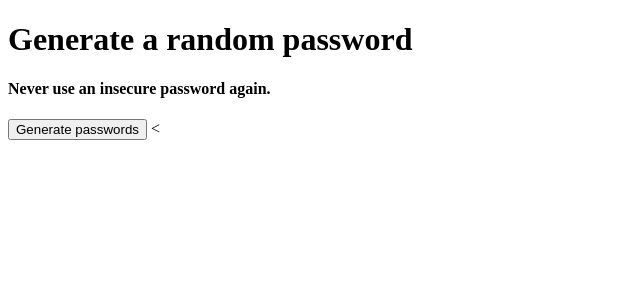
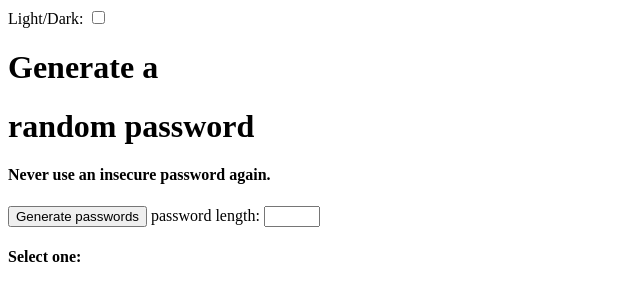
Before and after one commit to rick329mo/password-generator, a plain HTML site: page index.html in a window 1280 px wide. Shown: the whole page, without its empty margins (0-640 px from the left). Drawn offline with Linux system fonts and the light colour scheme.

Commit message:
finished basic html structure

```diff
--- a/index.html
+++ b/index.html
@@ -11,13 +11,26 @@
     <div class="app-card">
 
         <div class="header">
-            <h1 class="title">Generate a random password</h1>
-            <h4 class="subheader">Never use an insecure password again.</h4>
+            <label for="checkbox">Light/Dark:</label>
+            <input onclick="toggle(this.form)" id="checkbox" name="checkbox" type="checkbox">
+
         </div>
 
-        <div class="generate">
-            <button id="gen-paswrd">Generate passwords</button>
-            <
+        <div class="main">
+            <h1 class="title1">Generate a</h1>
+            <h1 class="title2">random password</h1>
+            <h4 class="subheader">Never use an insecure password again.</h4>
+            <button id="gen-pswrd">Generate passwords</button>
+            <label for="number">password length:</label>
+            <input type="number" id="pswrd-length" name= "number" min="1" max="15">
+        </div>
+
+        <div class="output">
+            <h4>Select one:</h4>
+            <div class="pswrds">
+                <p id="pswrd-1"></p>
+                <p id="pswrd-2"></p>
+            </div>
         </div>
 
 
```
